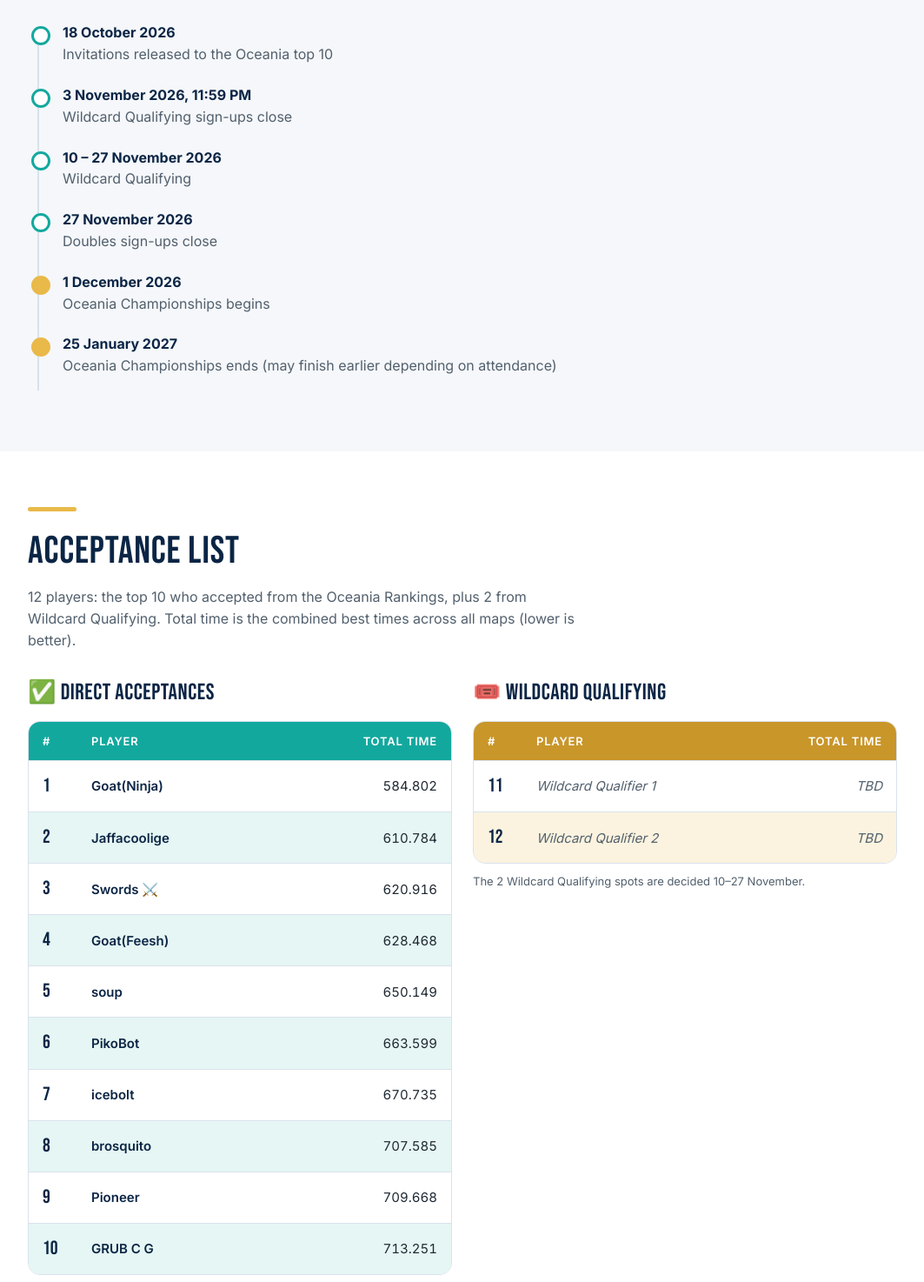
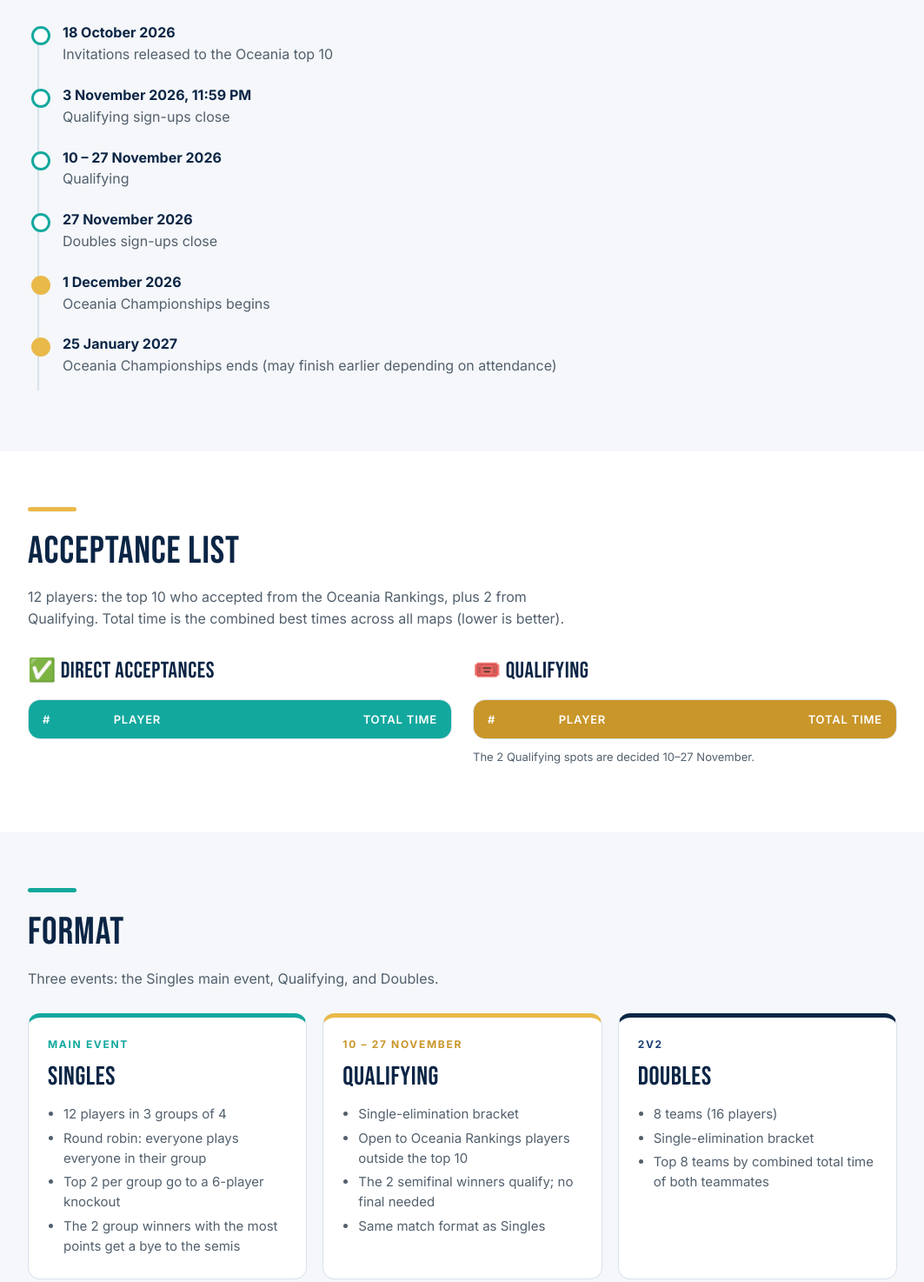
Before and after one commit to goat-ninja-au/Oceania-championships-2026, a plain HTML site: page index.html in a window 1280 px wide. Shown: the part 962-2436 px from the top of the page at 87% size, without its empty margins (108-1171 px from the left). Drawn offline with Linux system fonts and the light colour scheme.

Commit message:
Update Wildcard Qualifying references to Qualifying

```diff
--- a/index.html
+++ b/index.html
@@ -183,7 +183,7 @@
       <div class="cd"><b id="cd-s">--</b><small>Secs</small></div>
     </div>
     <div class="btns">
-      <a class="btn gold" href="#signup">Enter Wildcard Qualifying</a>
+      <a class="btn gold" href="#signup">Enter  Qualifying</a>
       <a class="btn ghost" href="#players">See the players</a>
     </div>
   </div>
@@ -194,8 +194,8 @@
     <div class="sec-head"><div class="bar"></div><h2>Key Dates</h2><p>All times are QLD time (AEST).</p></div>
     <ul class="timeline" id="timeline">
       <li data-date="2026-10-18"><span class="d">18 October 2026</span><br><span class="w">Invitations released to the Oceania top 10</span></li>
-      <li data-date="2026-11-03"><span class="d">3 November 2026, 11:59 PM</span><br><span class="w">Wildcard Qualifying sign-ups close</span></li>
-      <li data-date="2026-11-27"><span class="d">10 – 27 November 2026</span><br><span class="w">Wildcard Qualifying</span></li>
+      <li data-date="2026-11-03"><span class="d">3 November 2026, 11:59 PM</span><br><span class="w"> Qualifying sign-ups close</span></li>
+      <li data-date="2026-11-27"><span class="d">10 – 27 November 2026</span><br><span class="w"> Qualifying</span></li>
       <li data-date="2026-11-27"><span class="d">27 November 2026</span><br><span class="w">Doubles sign-ups close</span></li>
       <li class="big" data-date="2026-12-01"><span class="d">1 December 2026</span><br><span class="w">Oceania Championships begins</span></li>
       <li class="big" data-date="2027-01-25"><span class="d">25 January 2027</span><br><span class="w">Oceania Championships ends (may finish earlier depending on attendance)</span></li>
@@ -205,7 +205,7 @@
 
 <section class="alt" id="players">
   <div class="wrap">
-    <div class="sec-head"><div class="bar gold"></div><h2>Acceptance List</h2><p>12 players: the top 10 who accepted from the Oceania Rankings, plus 2 from Wildcard Qualifying. Total time is the combined best times across all maps (lower is better).</p></div>
+    <div class="sec-head"><div class="bar gold"></div><h2>Acceptance List</h2><p>12 players: the top 10 who accepted from the Oceania Rankings, plus 2 from  Qualifying. Total time is the combined best times across all maps (lower is better).</p></div>
     <div class="grid2">
       <div>
         <h3 class="sub">✅ Direct Acceptances</h3>
@@ -217,14 +217,14 @@
         </div>
       </div>
       <div>
-        <h3 class="sub">🎟️ Wildcard Qualifying</h3>
+        <h3 class="sub">🎟️  Qualifying</h3>
         <div class="card goldc">
           <table>
             <thead><tr><th>#</th><th>Player</th><th class="num">Total Time</th></tr></thead>
-            <tbody id="wildcard"></tbody>
+            <tbody id=""></tbody>
           </table>
         </div>
-        <p class="note">The 2 Wildcard Qualifying spots are decided 10–27 November.</p>
+        <p class="note">The 2  Qualifying spots are decided 10–27 November.</p>
       </div>
     </div>
   </div>
@@ -232,7 +232,7 @@
 
 <section id="format">
   <div class="wrap">
-    <div class="sec-head"><div class="bar"></div><h2>Format</h2><p>Three events: the Singles main event, Wildcard Qualifying, and Doubles.</p></div>
+    <div class="sec-head"><div class="bar"></div><h2>Format</h2><p>Three events: the Singles main event,  Qualifying, and Doubles.</p></div>
     <div class="cards">
       <div class="fcard">
         <div class="k">Main event</div>
@@ -246,7 +246,7 @@
       </div>
       <div class="fcard g">
         <div class="k">10 – 27 November</div>
-        <h3>Wildcard Qualifying</h3>
+        <h3> Qualifying</h3>
         <ul>
           <li>Single-elimination bracket</li>
           <li>Open to Oceania Rankings players outside the top 10</li>
@@ -277,7 +277,7 @@
       <table>
         <thead><tr><th>Event</th><th>Match format</th></tr></thead>
         <tbody>
-          <tr><td class="name">Singles &amp; Wildcard Qualifying</td><td>Best of 3 sets, first to 6 wins, win by 2 (e.g. 6–3, 6–4). At 1 set all, play a third set. At 5–5, play on until someone leads by 2 (e.g. 7–5).</td></tr>
+          <tr><td class="name">Singles &amp;  Qualifying</td><td>Best of 3 sets, first to 6 wins, win by 2 (e.g. 6–3, 6–4). At 1 set all, play a third set. At 5–5, play on until someone leads by 2 (e.g. 7–5).</td></tr>
           <tr><td class="name">Doubles</td><td>One set, first to 6 wins (e.g. 6–3).</td></tr>
         </tbody>
       </table>
@@ -336,7 +336,7 @@
       <div class="prize p1"><div class="medal">🥇</div><div class="amt">A$20</div><div class="who">Doubles Winners</div><div class="sm">per player</div></div>
       <div class="prize p2"><div class="medal">🥈</div><div class="amt">A$10</div><div class="who">Doubles Runners-up</div><div class="sm">per player</div></div>
     </div>
-    <p class="note">Wildcard Qualifying has no prize.</p>
+    <p class="note"> Qualifying has no prize.</p>
   </div>
 </section>
 
@@ -345,7 +345,7 @@
     <div class="sec-head"><div class="bar gold"></div><h2>Sign Up</h2><p>Entry is free. You must be ranked on the Oceania Rankings.</p></div>
     <div class="su-grid">
       <div class="su">
-        <h3>Wildcard Qualifying</h3>
+        <h3> Qualifying</h3>
         <p>For Oceania Rankings players outside the top 10. 2 spots in the main event up for grabs. Sign-ups close <b>3 November, 11:59 PM QLD</b>.</p>
         <a class="btn gold" id="wq-btn" href="https://docs.google.com/forms/d/1Js41sqoMN5xu9OGlDZiATAfTLAYrcjYOLP29faioXPc/viewform" target="_blank" rel="noopener">Sign up now</a>
       </div>
@@ -379,14 +379,14 @@
     ["Pioneer", "709.668"],
     ["GRUB C G", "713.251"]
   ];
-  const WILDCARD = [null, null]; // e.g. ["Name", "720.000"]
+  const  = [null, null]; // e.g. ["Name", "720.000"]
 
   const esc = s => String(s).replace(/[&<>"]/g, c => ({"&":"&amp;","<":"&lt;",">":"&gt;",'"':"&quot;"}[c]));
   document.getElementById("direct").innerHTML = DIRECT.map((p, i) =>
     `<tr><td class="seed">${i + 1}</td><td class="name">${esc(p[0])}</td><td class="num">${esc(p[1])}</td></tr>`).join("");
-  document.getElementById("wildcard").innerHTML = WILDCARD.map((p, i) => p
+  document.getElementById("").innerHTML = .map((p, i) => p
     ? `<tr><td class="seed">${11 + i}</td><td class="name">${esc(p[0])}</td><td class="num">${esc(p[1])}</td></tr>`
-    : `<tr><td class="seed">${11 + i}</td><td class="tbd">Wildcard Qualifier ${i + 1}</td><td class="num tbd">TBD</td></tr>`).join("");
+    : `<tr><td class="seed">${11 + i}</td><td class="tbd"> Qualifier ${i + 1}</td><td class="num tbd">TBD</td></tr>`).join("");
 
   // Countdown to 1 Dec 2026, 00:00 QLD time
   const start = new Date("2026-12-01T00:00:00+10:00").getTime();
```
